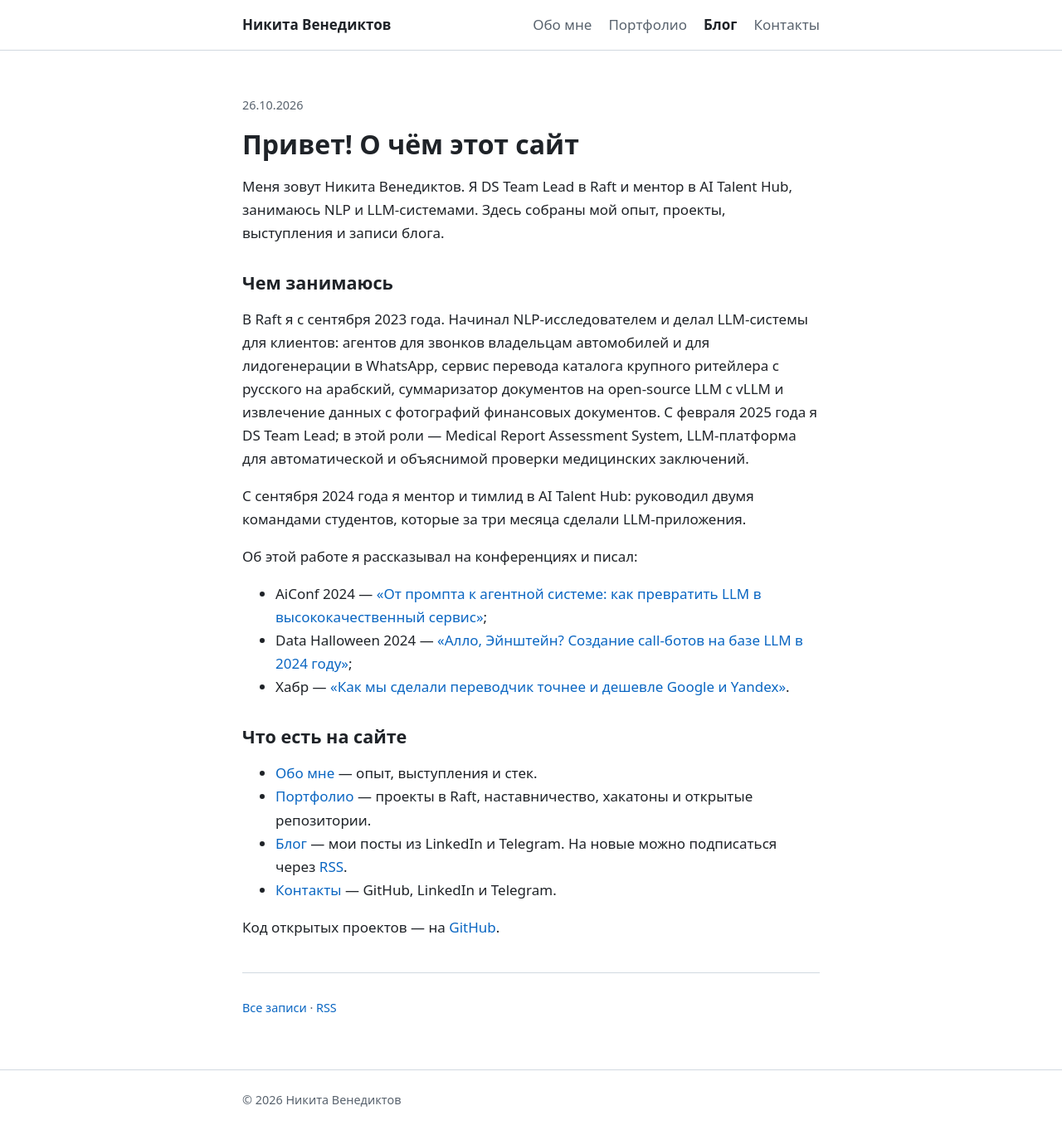
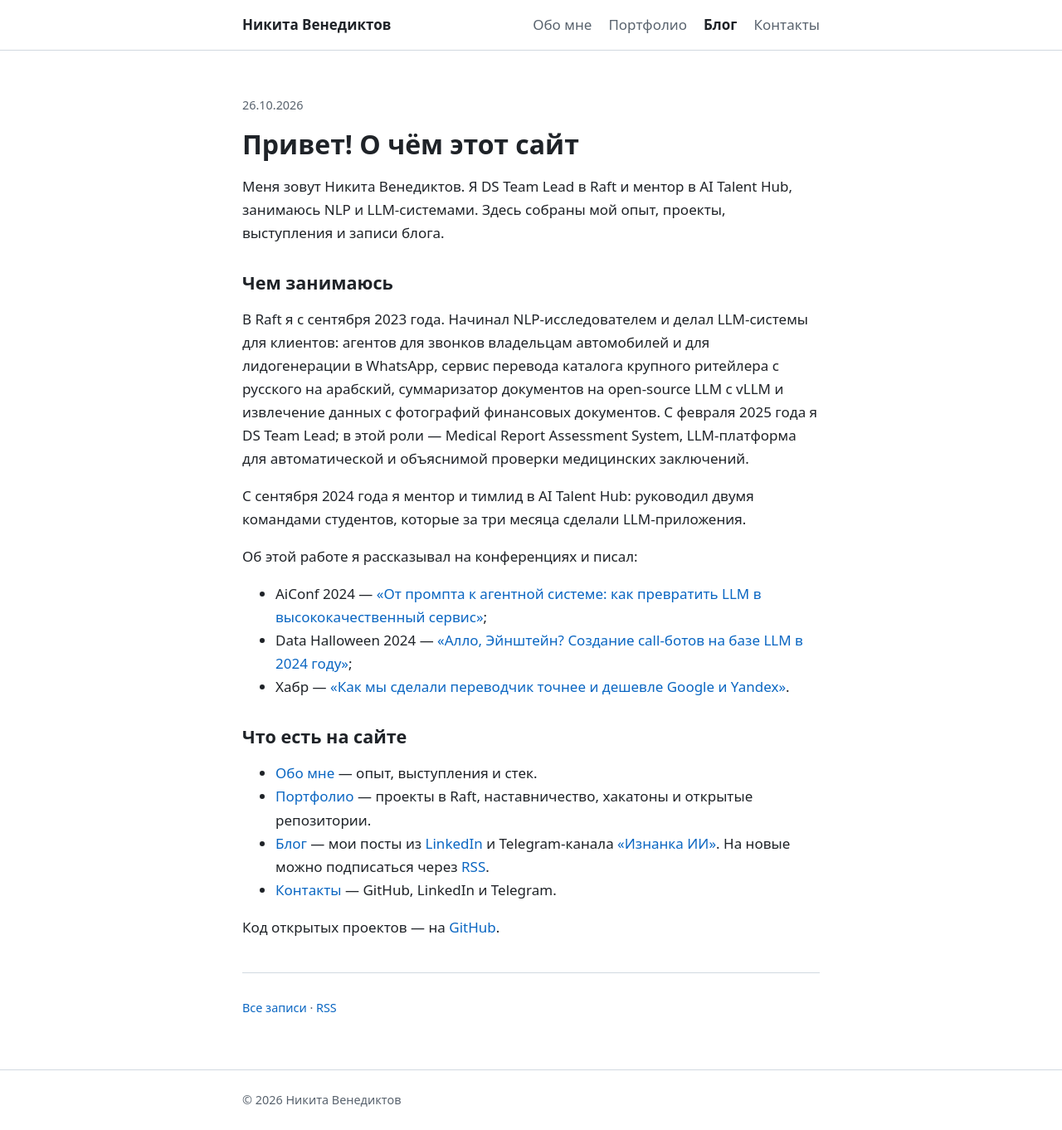
Before and after one commit to NikitaVenediktov/NikitaVenediktov.github.io, a Jekyll site: the page built from _posts/2026-10-26-privet.md, in a window 1280 px wide. Shown: the whole page at 83% size. Built offline with Jekyll 4.4.1, drawn with Linux system fonts in a browser that asks for light colours.

Commit message:
Блог: ссылка на Telegram-канал «Изнанка ИИ»

```diff
--- a/_posts/2026-10-26-privet.md
+++ b/_posts/2026-10-26-privet.md
@@ -22,7 +22,7 @@ description: Кто я, чем занимаюсь и что можно найт
 
 - [Обо мне]({{ '/' | relative_url }}) — опыт, выступления и стек.
 - [Портфолио]({{ '/portfolio/' | relative_url }}) — проекты в Raft, наставничество, хакатоны и открытые репозитории.
-- [Блог]({{ '/blog/' | relative_url }}) — мои посты из LinkedIn и Telegram. На новые можно подписаться через [RSS]({{ '/blog/feed.xml' | relative_url }}).
+- [Блог]({{ '/blog/' | relative_url }}) — мои посты из [LinkedIn](https://www.linkedin.com/in/nikita-venediktov/) и Telegram-канала [«Изнанка ИИ»](https://t.me/iznanka_ai). На новые можно подписаться через [RSS]({{ '/blog/feed.xml' | relative_url }}).
 - [Контакты]({{ '/contacts/' | relative_url }}) — GitHub, LinkedIn и Telegram.
 
 Код открытых проектов — на [GitHub](https://github.com/NikitaVenediktov).
--- a/blog.html
+++ b/blog.html
@@ -4,7 +4,7 @@ title: Блог
 permalink: /blog/
 ---
 <h1>Блог</h1>
-<p>Мои посты из LinkedIn и Telegram.</p>
+<p>Мои посты из <a href="https://www.linkedin.com/in/nikita-venediktov/">LinkedIn</a> и Telegram-канала <a href="https://t.me/iznanka_ai">«Изнанка ИИ»</a>.</p>
 {% if site.posts.size > 0 %}
 <ul class="posts">
   {% for post in site.posts %}
```
